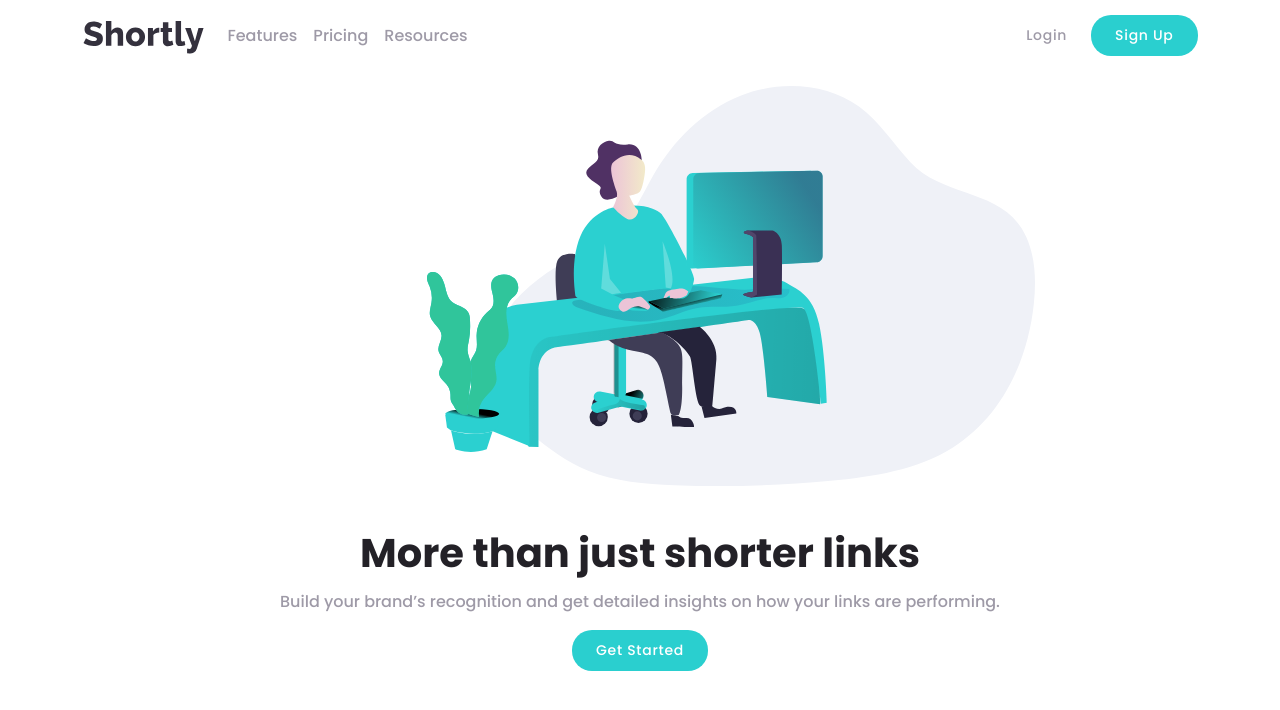
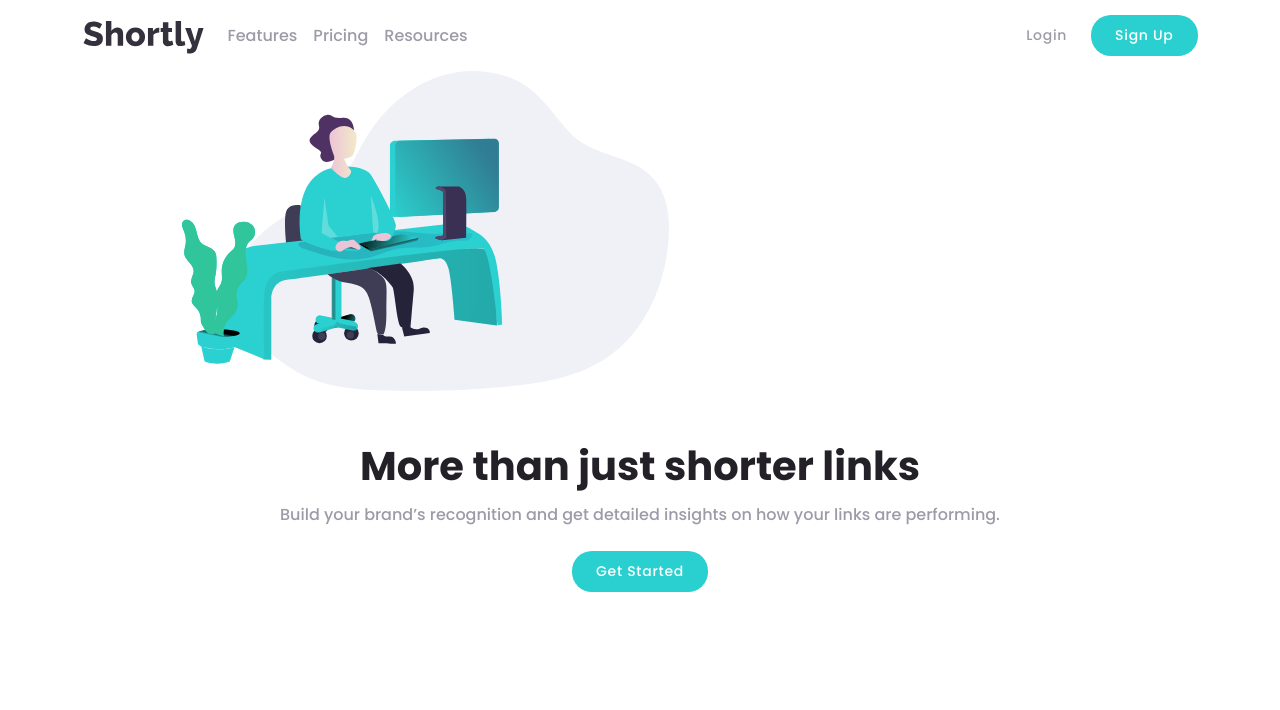
Before and after one commit to OlehTovkaniuk/url-short-fm, a React (Create React App) app: page / in a window 1280 px wide. Shown: the top 710 px of the page. Built offline with nearby package versions, Linux system fonts and the light colour scheme.

Commit message:
repaired showcase image

```diff
--- a/src/components/home/Home.jsx
+++ b/src/components/home/Home.jsx
@@ -6,6 +6,8 @@ const WrapperDiv = styled.div`
     padding: 15px;
     margin: 0 auto;
     max-width: 1115px;
+    position: relative;
+    overflow-x: hidden;
 
     @media screen and (max-width: 1023px){
         max-width: 550px
--- a/src/components/home/Showcase.jsx
+++ b/src/components/home/Showcase.jsx
@@ -4,7 +4,6 @@ import Illustration from '../../assets/illustrations/illustration-working.svg';
 import Button from '../Button';
 
 const Mainer = styled.div`
-    overflow: hidden;
     display: flex;
     flex-direction: column;
     align-items: center;
@@ -13,9 +12,10 @@ const WrapperImg = styled.div`
 
 `;
 const StyledImg = styled.img`
-    height: 50vh;
-    position: relative;
-    left: 15%;
+    height: 40vh;
+    position: absolute;
+    top: 0;
+    left: 10%;
 `;
 
 const WrapperContent = styled.div`
@@ -28,12 +28,12 @@ const StyledHeading = styled.h1`
     font-size: 2.5em;
     text-align: center;
     max-width: 80%;
-    margin: 1em auto 0;
+    margin: 45vh auto 0;
     line-height: 1em
 `;
 
 const StyledText = styled.p`
-    margin: 1em 0;
+    margin: 1em 0 1.5em;
     color: #9e9aa7;
     text-align: center;
 `;
```
Also changed, not shown: 1 other file (tests, documents, lock files or other folders).
